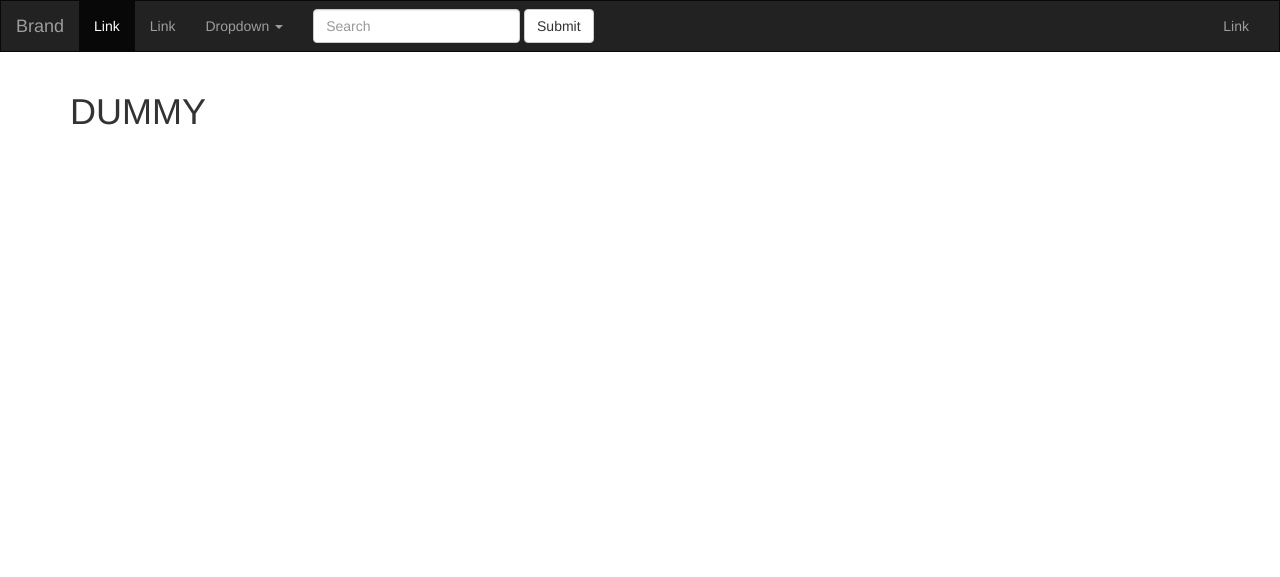
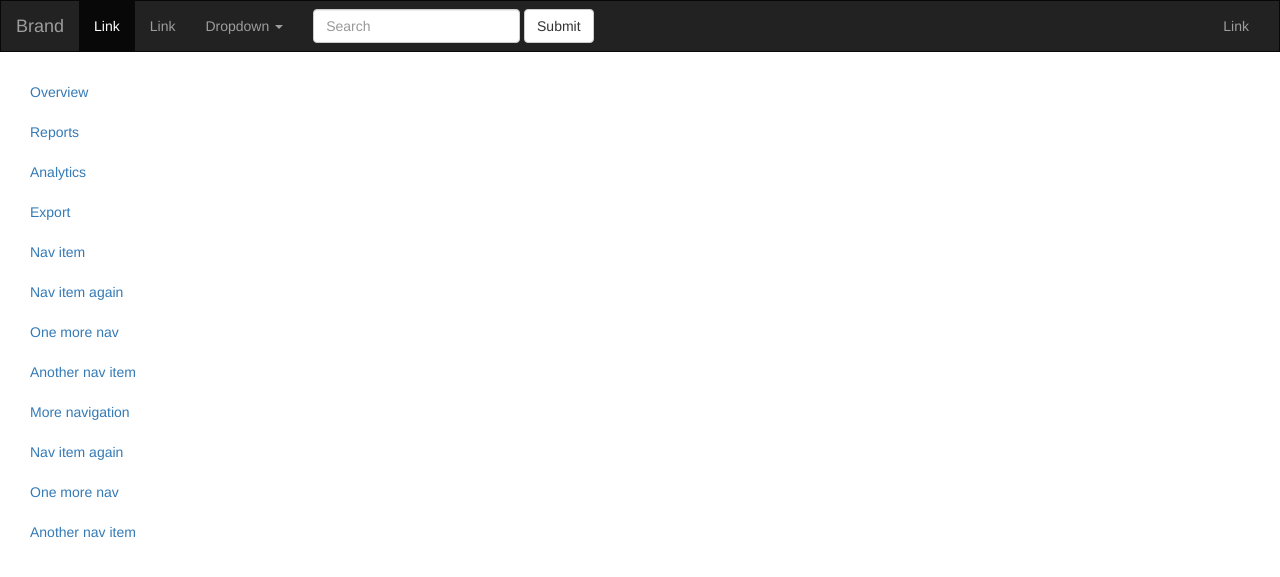
Before and after one commit to generil/hackathon, a Django app: page / in a window 1280 px wide. Shown: the top 577 px of the page. Run offline with Django 3.2, Linux system fonts and the light colour scheme; some libraries are stand-ins or nearby versions.

Commit message:
Starting

```diff
--- a/hackathon/templates/base.html
+++ b/hackathon/templates/base.html
@@ -16,8 +16,16 @@
         {% block nav %}
             {% include "navbar.html" %}
         {% endblock %}
-        <div class="container">
-        {% block content %}{% endblock %}
+        <div class="container-fluid">
+            <div class="row">
+                <div class="col-sm-3 col-md-2 sidebar">
+                    {% block sidebar %}
+                        {% include "sidebar.html" %}
+                    {% endblock %}
+                </div>
+                <div class="col-sm-9 col-sm-offset-3 col-md-10 col-md-offset-2 main">
+                </div>
+            </div>
         </div>
 
         <script src="{% static 'js/jquery.js' %}"></script>
--- a/hackathon/templates/sidebar.html
+++ b/hackathon/templates/sidebar.html
@@ -0,0 +1,18 @@
+<ul class="nav nav-sidebar">
+    <li class="active"><a href="#">Overview <span class="sr-only">(current)</span></a></li>
+    <li><a href="#">Reports</a></li>
+    <li><a href="#">Analytics</a></li>
+    <li><a href="#">Export</a></li>
+</ul>
+<ul class="nav nav-sidebar">
+    <li><a href="">Nav item</a></li>
+    <li><a href="">Nav item again</a></li>
+    <li><a href="">One more nav</a></li>
+    <li><a href="">Another nav item</a></li>
+    <li><a href="">More navigation</a></li>
+</ul>
+<ul class="nav nav-sidebar">
+    <li><a href="">Nav item again</a></li>
+    <li><a href="">One more nav</a></li>
+    <li><a href="">Another nav item</a></li>
+</ul>
```
